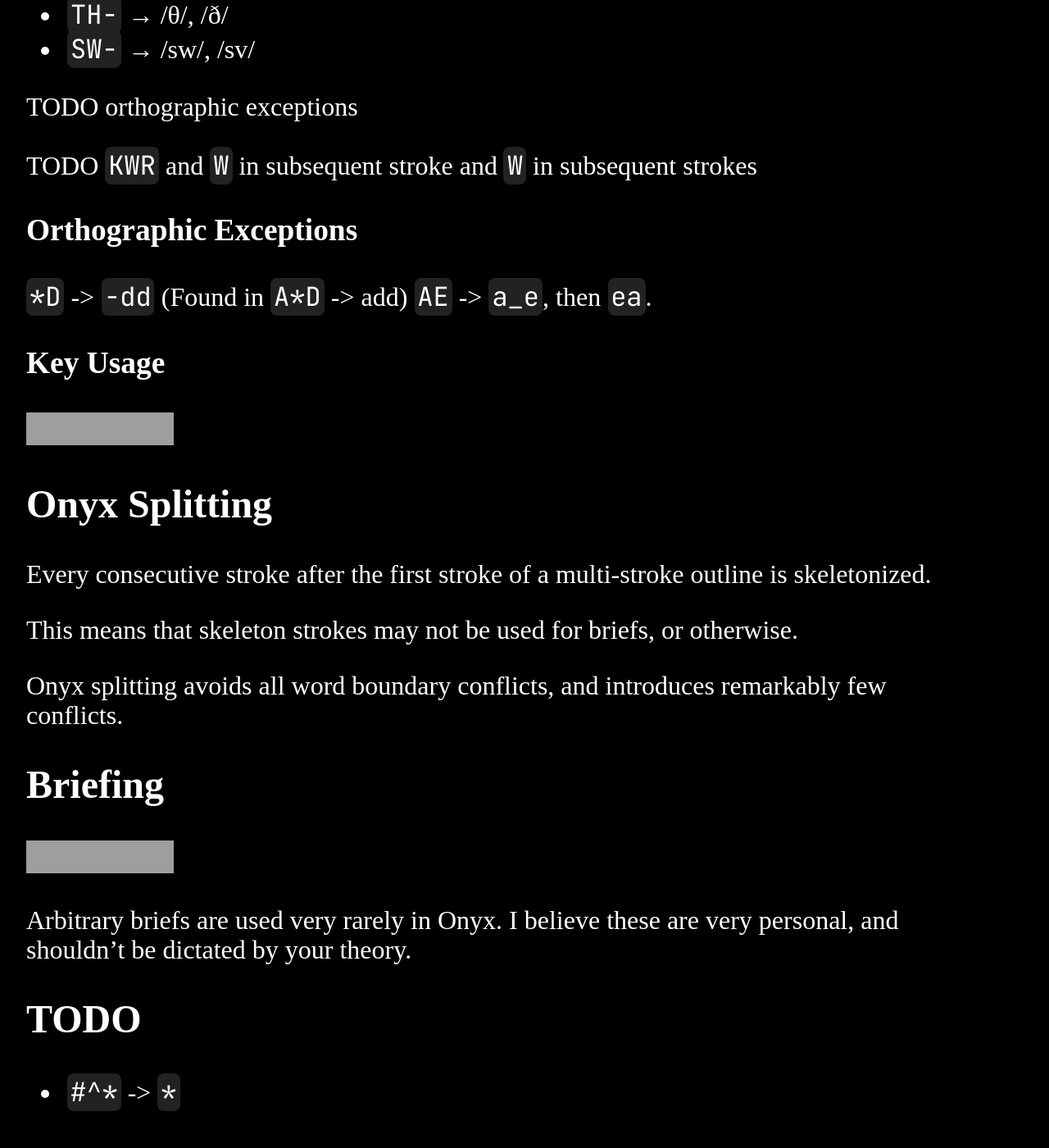
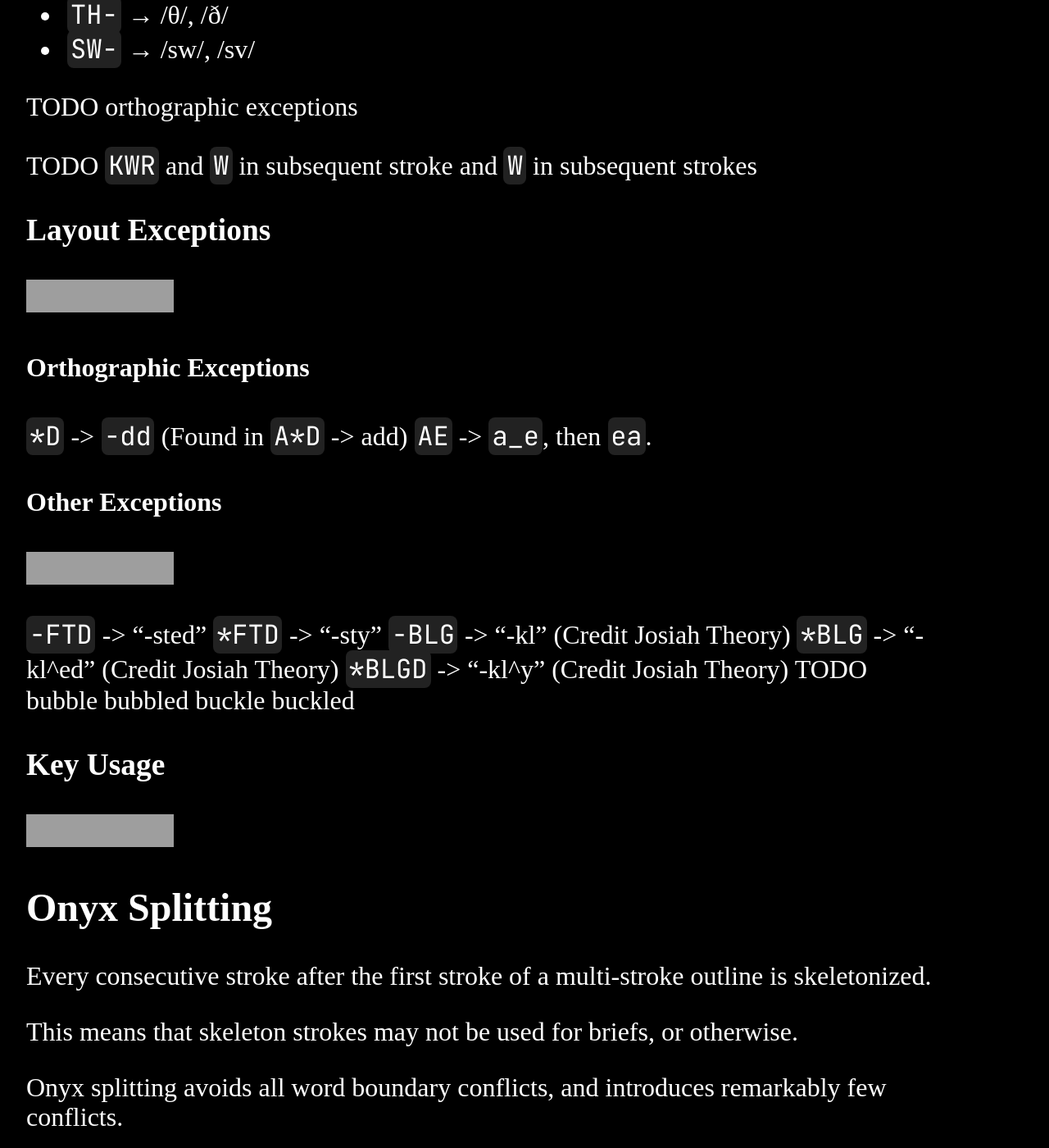
Before and after one commit to Grahp/Website, a Jekyll site: the page built from pages/Onyx Spec.md, in a window 1280 px wide and 1400 px high, scrolled down 1471 px. Shown: the whole window at 82% size. Built offline with Jekyll 4.4.1, drawn with Linux system fonts in a browser that asks for light colours; before the commit the page ends 2826 px from its top, so only the background shows below that; grey boxes are pictures that could not be loaded.

Commit message:
Update onyx spec

```diff
--- a/pages/Onyx Spec.md
+++ b/pages/Onyx Spec.md
@@ -41,10 +41,24 @@ TODO orthographic exceptions
 
 TODO `KWR` and `W` in subsequent stroke and `W` in subsequent strokes
 
-### Orthographic Exceptions
+### Layout Exceptions
+![TODO](https://img.shields.io/badge/TODO-orange?style=flat)
+
+#### Orthographic Exceptions
 
 `*D` -> `-dd` (Found in `A*D` -> add)
 `AE` -> `a_e`, then `ea`.
+
+#### Other Exceptions
+![TODO](https://img.shields.io/badge/TODO-orange?style=flat)
+
+`-FTD` -> "-sted"
+`*FTD` -> "-sty"
+`-BLG` -> "-kl" (Credit Josiah Theory)
+`*BLG` -> "-kl^ed" (Credit Josiah Theory)
+`*BLGD` -> "-kl^y" (Credit Josiah Theory)
+TODO bubble bubbled buckle buckled
+
 
 ### Key Usage
 ![TODO](https://img.shields.io/badge/TODO-orange?style=flat)
```
